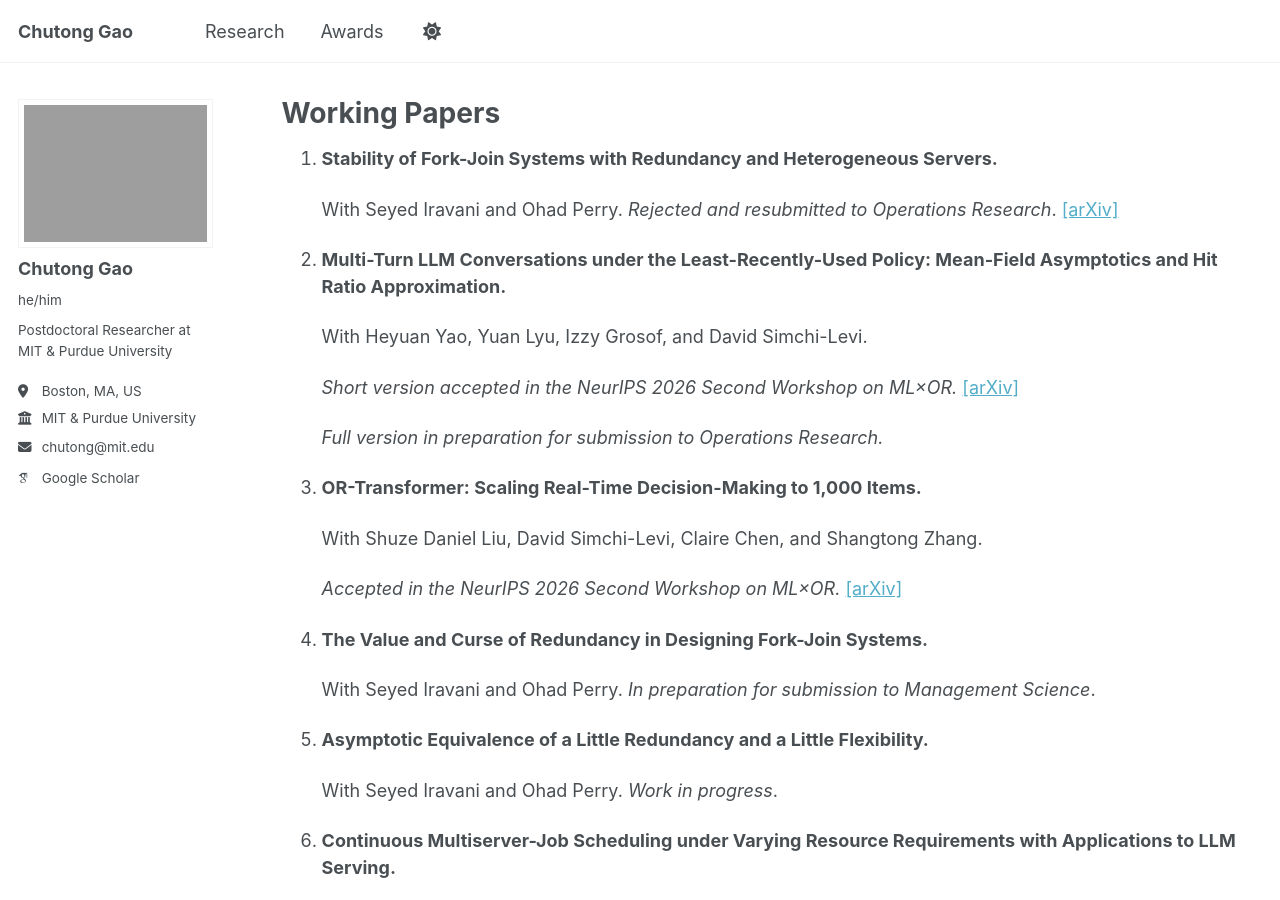
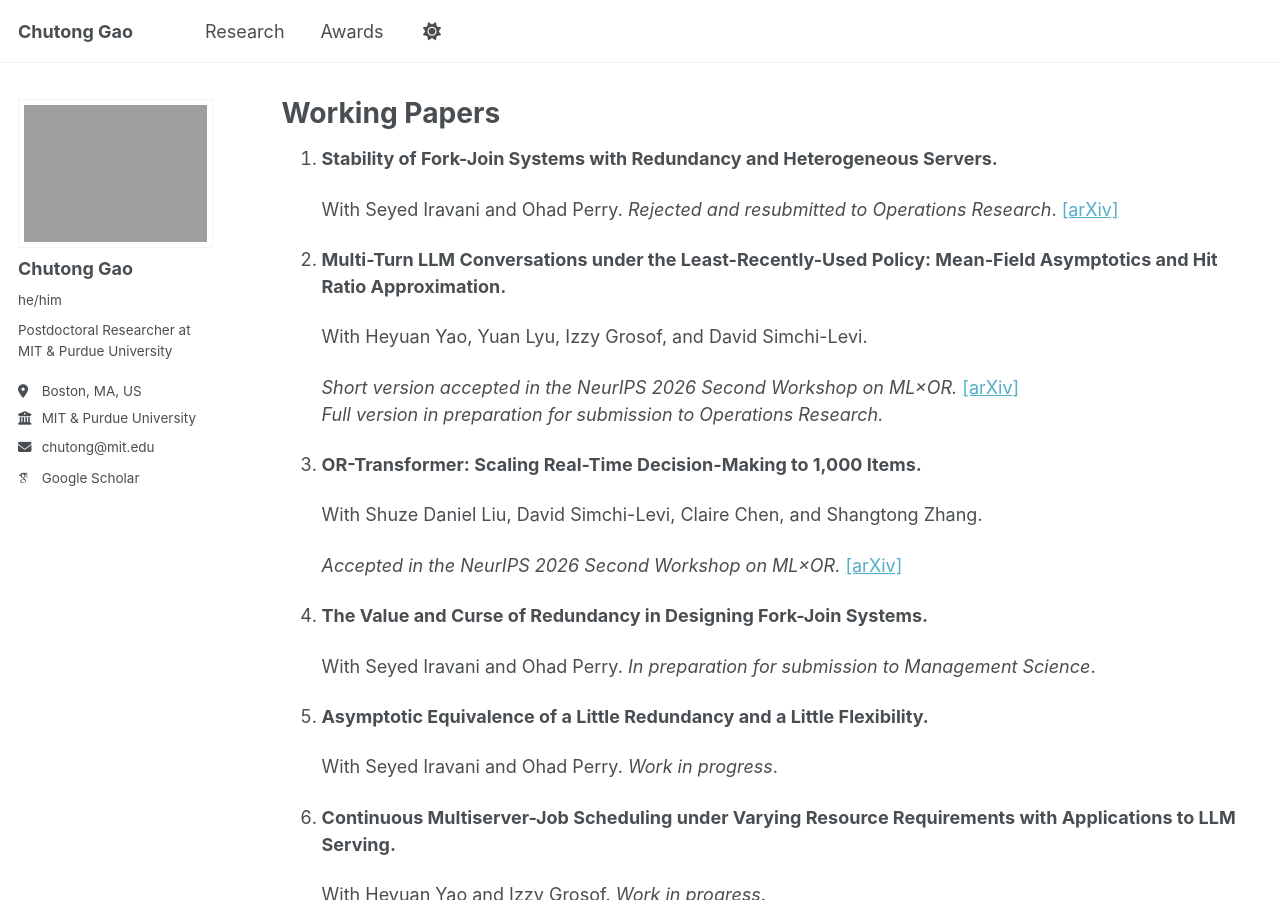
Before and after one commit to chutonggao/chutonggao.github.io, a Jekyll site: the page built from _pages/publications.md, in a window 1280 px wide and 900 px high. Built offline with Jekyll 4.4.1, drawn with Linux system fonts in a browser that asks for light colours; some web fonts are replaced.

```diff
--- a/_pages/publications.md
+++ b/_pages/publications.md
@@ -13,9 +13,8 @@ author_profile: true
 
     With Heyuan Yao, Yuan Lyu, Izzy Grosof, and David Simchi-Levi.
 
-    *Short version accepted in the NeurIPS 2026 Second Workshop on ML×OR.* [[arXiv]](https://arxiv.org/abs/2609.02027)
-
-    *Full version in preparation for submission to Operations Research.*
+    <em>Short version accepted in the NeurIPS 2026 Second Workshop on ML×OR.</em> <a href="https://arxiv.org/abs/2609.02027">[arXiv]</a><br>
+    <em>Full version in preparation for submission to Operations Research.</em>
 
 4. **OR-Transformer: Scaling Real-Time Decision-Making to 1,000 Items.**
 
```
